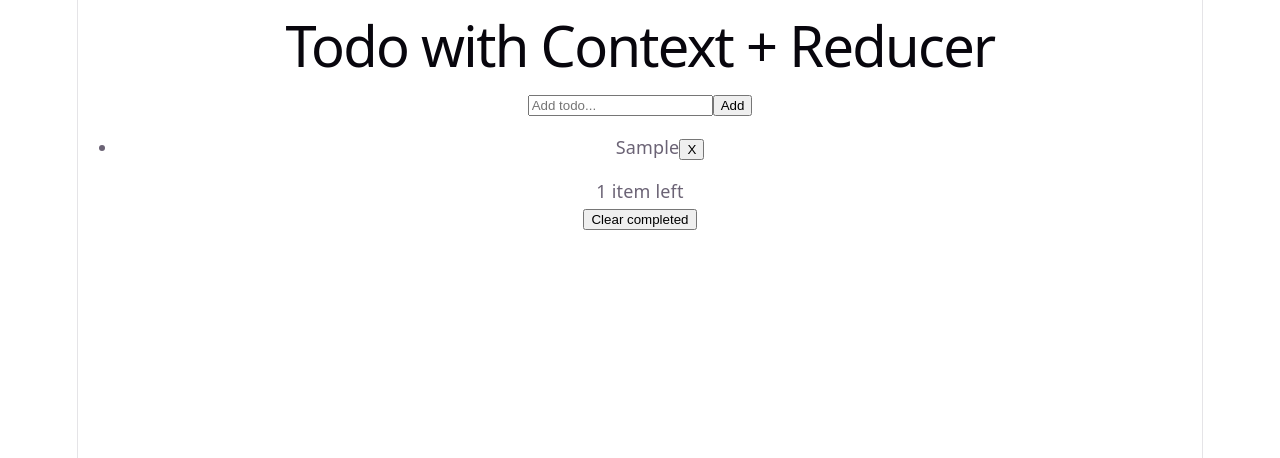
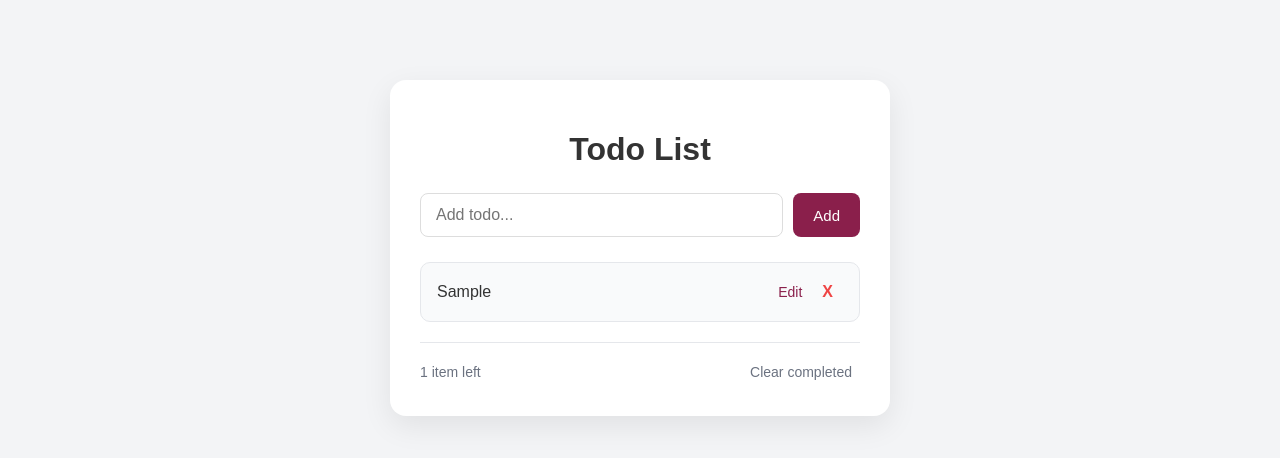
Before and after one commit to TaherehFaraji/React-notes3, a React (Vite) app: page / in a window 1280 px wide. Both pictures are taken after typing "Sample" into the empty fields and a click on the button "Add". Shown: the top 458 px of the page. Built offline with nearby package versions, Linux system fonts and the light colour scheme.

Commit message:
CSS & editing feature

```diff
--- /dev/null
+++ b/src/AddTodo.css
@@ -0,0 +1,47 @@
+.todo-form {
+  display: flex;
+  gap: 10px;
+  margin-bottom: 25px;
+}
+
+.todo-input {
+  flex: 1;
+  padding: 12px 15px;
+  border: 1px solid #ddd;
+  border-radius: 8px;
+  outline: none;
+  font-size: 16px;
+}
+
+.todo-input:focus {
+  border-color: #8a1f4b;
+  box-shadow: 0 0 0 3px #fde9ef;
+}
+
+.add-btn {
+  padding: 12px 20px;
+  border: none;
+  border-radius: 8px;
+  background: #8a1f4b;
+  color: white;
+  font-size: 15px;
+  cursor: pointer;
+}
+
+.add-btn:hover {
+  background: #f2b8c6;
+}
+
+@media (max-width: 500px) {
+  .todo-form {
+    flex-direction: column;
+  }
+
+  .todo-input {
+    width: 100%;
+  }
+
+  .add-btn {
+    width: 100%;
+  }
+}
--- a/src/AddTodo.jsx
+++ b/src/AddTodo.jsx
@@ -1,5 +1,6 @@
 import { useState, useContext } from 'react'
 import TodoContext from './TodoContext'
+import './AddTodo.css'
 
 function AddTodo() {
   const [text, setText] = useState('')
@@ -14,9 +15,9 @@ function AddTodo() {
   }
 
   return (
-    <form onSubmit={handleSubmit}>
-      <input value={text} onChange={e => setText(e.target.value)} placeholder="Add todo..." />
-      <button type="submit">Add</button>
+    <form onSubmit={handleSubmit} className="todo-form">
+      <input value={text} onChange={e => setText(e.target.value)} placeholder="Add todo..." className="todo-input" />
+      <button type="submit" className="add-btn">Add</button>
     </form>
   )
 }
--- a/src/App.css
+++ b/src/App.css
@@ -1,184 +1,30 @@
-.counter {
-  font-size: 16px;
-  padding: 5px 10px;
-  border-radius: 5px;
-  color: var(--accent);
-  background: var(--accent-bg);
-  border: 2px solid transparent;
-  transition: border-color 0.3s;
-  margin-bottom: 24px;
+* {
+  box-sizing: border-box;
+}
 
-  &:hover {
-    border-color: var(--accent-border);
+.todo-container {
+  width: 90%;
+  max-width: 500px;
+  margin: 80px auto;
+  padding: 30px;
+  background: white;
+  border-radius: 16px;
+  box-shadow: 0 10px 30px rgba(0, 0, 0, 0.08);
+}
+
+h1 {
+  text-align: center;
+  margin-bottom: 25px;
+}
+
+@media (max-width: 600px) {
+  .todo-container {
+    width: 94%;
+    margin: 30px auto;
+    padding: 20px;
   }
-  &:focus-visible {
-    outline: 2px solid var(--accent);
-    outline-offset: 2px;
+
+  h1 {
+    font-size: 24px;
   }
 }
-
-.hero {
-  position: relative;
-
-  .base,
-  .framework,
-  .vite {
-    inset-inline: 0;
-    margin: 0 auto;
-  }
-
-  .base {
-    width: 170px;
-    position: relative;
-    z-index: 0;
-  }
-
-  .framework,
-  .vite {
-    position: absolute;
-  }
-
-  .framework {
-    z-index: 1;
-    top: 34px;
-    height: 28px;
-    transform: perspective(2000px) rotateZ(300deg) rotateX(44deg) rotateY(39deg)
-      scale(1.4);
-  }
-
-  .vite {
-    z-index: 0;
-    top: 107px;
-    height: 26px;
-    width: auto;
-    transform: perspective(2000px) rotateZ(300deg) rotateX(40deg) rotateY(39deg)
-      scale(0.8);
-  }
-}
-
-#center {
-  display: flex;
-  flex-direction: column;
-  gap: 25px;
-  place-content: center;
-  place-items: center;
-  flex-grow: 1;
-
-  @media (max-width: 1024px) {
-    padding: 32px 20px 24px;
-    gap: 18px;
-  }
-}
-
-#next-steps {
-  display: flex;
-  border-top: 1px solid var(--border);
-  text-align: left;
-
-  & > div {
-    flex: 1 1 0;
-    padding: 32px;
-    @media (max-width: 1024px) {
-      padding: 24px 20px;
-    }
-  }
-
-  .icon {
-    margin-bottom: 16px;
-    width: 22px;
-    height: 22px;
-  }
-
-  @media (max-width: 1024px) {
-    flex-direction: column;
-    text-align: center;
-  }
-}
-
-#docs {
-  border-right: 1px solid var(--border);
-
-  @media (max-width: 1024px) {
-    border-right: none;
-    border-bottom: 1px solid var(--border);
-  }
-}
-
-#next-steps ul {
-  list-style: none;
-  padding: 0;
-  display: flex;
-  gap: 8px;
-  margin: 32px 0 0;
-
-  .logo {
-    height: 18px;
-  }
-
-  a {
-    color: var(--text-h);
-    font-size: 16px;
-    border-radius: 6px;
-    background: var(--social-bg);
-    display: flex;
-    padding: 6px 12px;
-    align-items: center;
-    gap: 8px;
-    text-decoration: none;
-    transition: box-shadow 0.3s;
-
-    &:hover {
-      box-shadow: var(--shadow);
-    }
-    .button-icon {
-      height: 18px;
-      width: 18px;
-    }
-  }
-
-  @media (max-width: 1024px) {
-    margin-top: 20px;
-    flex-wrap: wrap;
-    justify-content: center;
-
-    li {
-      flex: 1 1 calc(50% - 8px);
-    }
-
-    a {
-      width: 100%;
-      justify-content: center;
-      box-sizing: border-box;
-    }
-  }
-}
-
-#spacer {
-  height: 88px;
-  border-top: 1px solid var(--border);
-  @media (max-width: 1024px) {
-    height: 48px;
-  }
-}
-
-.ticks {
-  position: relative;
-  width: 100%;
-
-  &::before,
-  &::after {
-    content: '';
-    position: absolute;
-    top: -4.5px;
-    border: 5px solid transparent;
-  }
-
-  &::before {
-    left: 0;
-    border-left-color: var(--border);
-  }
-  &::after {
-    right: 0;
-    border-right-color: var(--border);
-  }
-}
--- a/src/App.jsx
+++ b/src/App.jsx
@@ -7,10 +7,12 @@ import './App.css'
 function App() {
   return (
     <TodoProvider>
-      <h1>Todo with Context + Reducer</h1>
-      <AddTodo />
-      <TodoList />
-      <TodoFooter />
+      <div className="todo-container">
+        <h1>Todo List</h1>
+        <AddTodo />
+        <TodoList />
+        <TodoFooter />
+      </div>
     </TodoProvider>
   )
 }
--- /dev/null
+++ b/src/TodoEdit.css
@@ -0,0 +1,49 @@
+.edit-container {
+  display: flex;
+  align-items: center;
+  gap: 8px;
+  width: 100%;
+}
+
+.edit-input {
+  flex: 1;
+  padding: 9px 12px;
+  border: 1px solid #ddd;
+  border-radius: 7px;
+  outline: none;
+  font-size: 15px;
+  transition: 0.2s;
+}
+
+.edit-input:focus {
+  border-color: #8a1f4b;
+  box-shadow: 0 0 0 3px #fde9ef;
+}
+
+.save-btn,
+.cancel-btn {
+  border: none;
+  border-radius: 6px;
+  padding: 8px 12px;
+  font-size: 13px;
+  cursor: pointer;
+  transition: 0.2s;
+}
+
+.save-btn {
+  background: #8a1f4b;
+  color: white;
+}
+
+.save-btn:hover {
+  background: #f2b8c6;
+}
+
+.cancel-btn {
+  background: #e5e7eb;
+  color: #374151;
+}
+
+.cancel-btn:hover {
+  background: #d1d5db;
+}
--- /dev/null
+++ b/src/TodoEdit.jsx
@@ -0,0 +1,36 @@
+import { useState, useContext } from 'react'
+import TodoContext from './TodoContext'
+import './TodoEdit.css'
+
+
+function TodoEdit({ todo, onCancel }) {
+  const [editText, setEditText] = useState(todo.text)
+  const { dispatch } = useContext(TodoContext)
+
+  const handleSave = () => {
+    if (editText.trim()) {
+      dispatch({
+        type: 'EDIT_TODO',
+        payload: {
+          id: todo.id,
+          text: editText
+        }
+      })
+
+      onCancel()
+    }
+  }
+
+  return (
+    <div className="edit-container">
+      <input
+        className="edit-input"
+        value={editText}
+        onChange={e => setEditText(e.target.value)}/>
+      <button className="save-btn" onClick={handleSave}>Save</button>
+      <button className="cancel-btn" onClick={onCancel}>Cancel</button>
+    </div>
+  )
+}
+
+export default TodoEdit
--- /dev/null
+++ b/src/TodoFooter.css
@@ -0,0 +1,41 @@
+.todo-footer {
+  display: flex;
+  align-items: center;
+  justify-content: space-between;
+
+  margin-top: 20px;
+  padding-top: 15px;
+
+  border-top: 1px solid #e5e7eb;
+}
+
+.items-left {
+  margin: 0;
+  font-size: 14px;
+  color: #6b7280;
+}
+
+.clear-btn {
+  border: none;
+  background: transparent;
+
+  color: #6b7280;
+  font-size: 14px;
+
+  cursor: pointer;
+  padding: 6px 8px;
+
+  transition: 0.2s;
+}
+
+.clear-btn:hover {
+  color: #ef4444;
+}
+
+@media (max-width: 400px) {
+  .todo-footer {
+    flex-direction: column;
+    gap: 10px;
+    align-items: flex-start;
+  }
+}
--- a/src/TodoFooter.jsx
+++ b/src/TodoFooter.jsx
@@ -1,14 +1,15 @@
 import { useContext } from 'react'
 import TodoContext from './TodoContext'
+import './TodoFooter.css'
 
 function TodoFooter() {
   const { todos, dispatch } = useContext(TodoContext)
   const remaining = todos.filter(t => !t.completed).length
 
   return (
-    <div>
-      <p>{remaining} item{remaining !== 1 ? 's' : ''} left</p>
-      <button onClick={() => dispatch({ type: 'CLEAR_COMPLETED' })}>
+    <div className="todo-footer">
+      <p className="items-left">{remaining} item{remaining !== 1 ? 's' : ''} left</p>
+      <button onClick={() => dispatch({ type: 'CLEAR_COMPLETED' })} className="clear-btn">
         Clear completed
       </button>
     </div>
--- /dev/null
+++ b/src/TodoList.css
@@ -0,0 +1,101 @@
+.todo-list {
+  list-style: none;
+  padding: 0;
+  margin: 0;
+}
+
+.todo-item {
+  display: flex;
+  align-items: center;
+  justify-content: space-between;
+
+  padding: 14px 16px;
+  margin-bottom: 10px;
+
+  background: #f9fafb;
+  border: 1px solid #e5e7eb;
+  border-radius: 10px;
+
+  transition: 0.2s;
+}
+
+.todo-item:hover {
+  transform: translateY(-2px);
+  box-shadow: 0 4px 12px rgba(0, 0, 0, 0.06);
+}
+
+.todo-text {
+  cursor: pointer;
+  font-size: 16px;
+  color: #333;
+
+  transition: color 0.2s;
+}
+
+.todo-text:hover {
+  color: #e88ca4;
+}
+
+.todo-text.completed {
+  text-decoration: line-through;
+  color: #999;
+}
+
+.delete-btn {
+  border: none;
+  background: transparent;
+  color: #ef4444;
+
+  font-size: 16px;
+  font-weight: bold;
+
+  cursor: pointer;
+  padding: 4px 8px;
+}
+
+.delete-btn:hover {
+  color: #dc2626;
+}
+
+.todo-item:has(.completed) {
+  background: #f3f4f6;
+  opacity: 0.7;
+}
+
+.delete-btn {
+  border: none;
+  background: transparent;
+  color: #ef4444;
+  font-size: 16px;
+  font-weight: bold;
+  cursor: pointer;
+  padding: 6px 10px;
+  border-radius: 6px;
+  transition: 0.2s;
+}
+
+.delete-btn:hover {
+  background: #fee2e2;
+  color: #dc2626;
+}
+
+.edit-btn {
+  border: none;
+  background: transparent;
+  color: #8a1f4b;
+  font-size: 14px;
+  font-weight: 500;
+  cursor: pointer;
+  padding: 6px 10px;
+  border-radius: 6px;
+  transition: 0.2s;
+}
+
+.edit-btn:hover {
+  background: #eef2ff;
+  color: #e88ca4;
+}
+
+.edit-btn:active {
+  transform: scale(0.95);
+}
--- a/src/TodoList.jsx
+++ b/src/TodoList.jsx
@@ -1,23 +1,53 @@
-import { useContext } from 'react'
+import { useContext, useState } from 'react'
 import TodoContext from './TodoContext'
+import './TodoList.css'
+import TodoEdit from './TodoEdit'
 
 function TodoList() {
   const { todos, dispatch } = useContext(TodoContext)
+  const [editingId, setEditingId] = useState(null)
+
+  const handleEdit = (id) => {
+    setEditingId(id)
+  }
+
+  const handleCancel = () => {
+    setEditingId(null)
+  }
 
   return (
-    <ul>
+    <>
+      <ul className="todo-list">
         {todos.map(todo => (
-        <li key={todo.id}>
+          <li key={todo.id} className="todo-item">
+            {editingId === todo.id ? (
+              <TodoEdit todo={todo} onCancel={handleCancel} />
+            ) : (
+              <>
                 <span
-            style={{ textDecoration: todo.completed ? 'line-through' : 'none', cursor: 'pointer' }}
-            onClick={() => dispatch({ type: 'TOGGLE_TODO', payload: todo.id })}
-          >
+                  className={`todo-text ${todo.completed ? 'completed' : ''}`}
+                  onClick={() => dispatch({ type: 'TOGGLE_TODO', payload: todo.id })}>
                   {todo.text}
                 </span>
-          <button onClick={() => dispatch({ type: 'DELETE_TODO', payload: todo.id })}>X</button>
+                <div className="todo-actions">
+                  <button className="edit-btn" onClick={() => handleEdit(todo.id)}>
+                    Edit
+                  </button>
+
+                  <button
+                    className="delete-btn"
+                    onClick={() =>
+                      dispatch({
+                        type: 'DELETE_TODO',
+                        payload: todo.id
+                      })}> X </button>
+                </div>
+              </>
+            )}
           </li>
         ))}
       </ul>
+    </>
   )
 }
 export default TodoList
--- a/src/TodoProvider.jsx
+++ b/src/TodoProvider.jsx
@@ -15,6 +15,10 @@ function todoReducer(state, action) {
       return state.filter(todo => todo.id !== action.payload)
     case 'CLEAR_COMPLETED':
       return state.filter(todo => !todo.completed)
+    case 'EDIT_TODO':
+      return state.map(todo =>
+        todo.id === action.payload.id ? { ...todo, text: action.payload.text } : todo
+      )
     default:
       return state
   }
--- a/src/index.css
+++ b/src/index.css
@@ -1,111 +1,38 @@
-:root {
-  --text: #6b6375;
-  --text-h: #08060d;
-  --bg: #fff;
-  --border: #e5e4e7;
-  --code-bg: #f4f3ec;
-  --accent: #aa3bff;
-  --accent-bg: rgba(170, 59, 255, 0.1);
-  --accent-border: rgba(170, 59, 255, 0.5);
-  --social-bg: rgba(244, 243, 236, 0.5);
-  --shadow:
-    rgba(0, 0, 0, 0.1) 0 10px 15px -3px, rgba(0, 0, 0, 0.05) 0 4px 6px -2px;
-
-  --sans: system-ui, 'Segoe UI', Roboto, sans-serif;
-  --heading: system-ui, 'Segoe UI', Roboto, sans-serif;
-  --mono: ui-monospace, Consolas, monospace;
-
-  font: 18px/145% var(--sans);
-  letter-spacing: 0.18px;
-  color-scheme: light dark;
-  color: var(--text);
-  background: var(--bg);
-  font-synthesis: none;
-  text-rendering: optimizeLegibility;
-  -webkit-font-smoothing: antialiased;
-  -moz-osx-font-smoothing: grayscale;
-
-  @media (max-width: 1024px) {
-    font-size: 16px;
-  }
+* {
+  box-sizing: border-box;
 }
 
-@media (prefers-color-scheme: dark) {
-  :root {
-    --text: #9ca3af;
-    --text-h: #f3f4f6;
-    --bg: #16171d;
-    --border: #2e303a;
-    --code-bg: #1f2028;
-    --accent: #c084fc;
-    --accent-bg: rgba(192, 132, 252, 0.15);
-    --accent-border: rgba(192, 132, 252, 0.5);
-    --social-bg: rgba(47, 48, 58, 0.5);
-    --shadow:
-      rgba(0, 0, 0, 0.4) 0 10px 15px -3px, rgba(0, 0, 0, 0.25) 0 4px 6px -2px;
-  }
-
-  #social .button-icon {
-    filter: invert(1) brightness(2);
-  }
+html {
+  font-size: 16px;
 }
 
 body {
   margin: 0;
+  padding: 0;
+
+  font-family: Arial, sans-serif;
+
+  background: #f3f4f6;
+  color: #333;
+
+  min-height: 100vh;
 }
 
-#root {
-  width: 1126px;
-  max-width: 100%;
-  margin: 0 auto;
-  text-align: center;
-  border-inline: 1px solid var(--border);
-  min-height: 100svh;
-  display: flex;
-  flex-direction: column;
-  box-sizing: border-box;
+button,
+input {
+  font-family: inherit;
 }
 
-h1,
-h2 {
-  font-family: var(--heading);
-  font-weight: 500;
-  color: var(--text-h);
+button {
+  cursor: pointer;
 }
 
-h1 {
-  font-size: 56px;
-  letter-spacing: -1.68px;
-  margin: 32px 0;
-  @media (max-width: 1024px) {
-    font-size: 36px;
-    margin: 20px 0;
-  }
-}
-h2 {
-  font-size: 24px;
-  line-height: 118%;
-  letter-spacing: -0.24px;
-  margin: 0 0 8px;
-  @media (max-width: 1024px) {
-    font-size: 20px;
-  }
-}
-p {
-  margin: 0;
+button:focus,
+input:focus {
+  outline: none;
 }
 
-code,
-.counter {
-  font-family: var(--mono);
-  display: inline-flex;
-  border-radius: 4px;
-  color: var(--text-h);
+ul {
+  margin: 0;
+  padding: 0;
 }
-
-code {
-  font-size: 15px;
-  line-height: 135%;
-  padding: 4px 8px;
-  background: var(--code-bg);
-}
```
Lines whose indentation alone changed are shown as unchanged.
